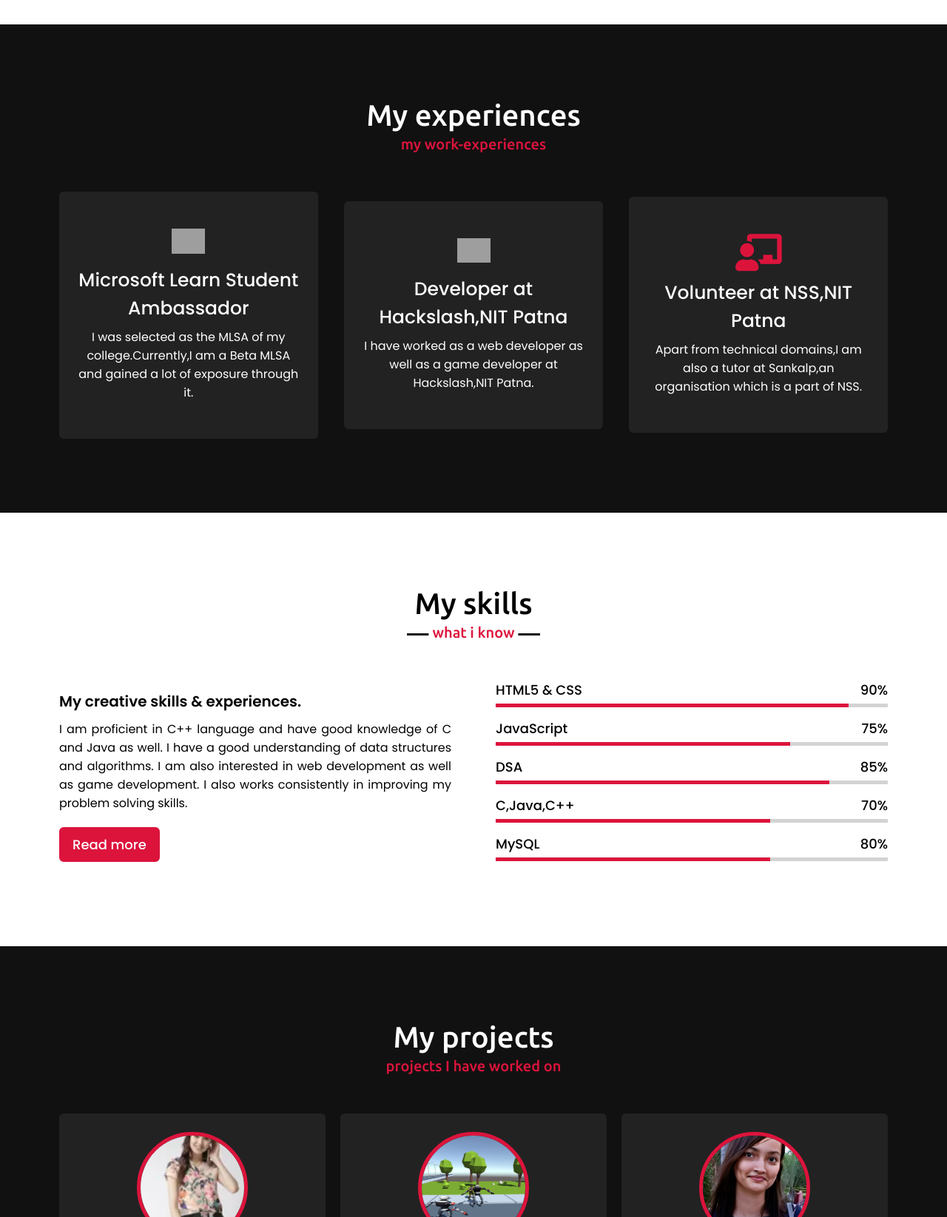
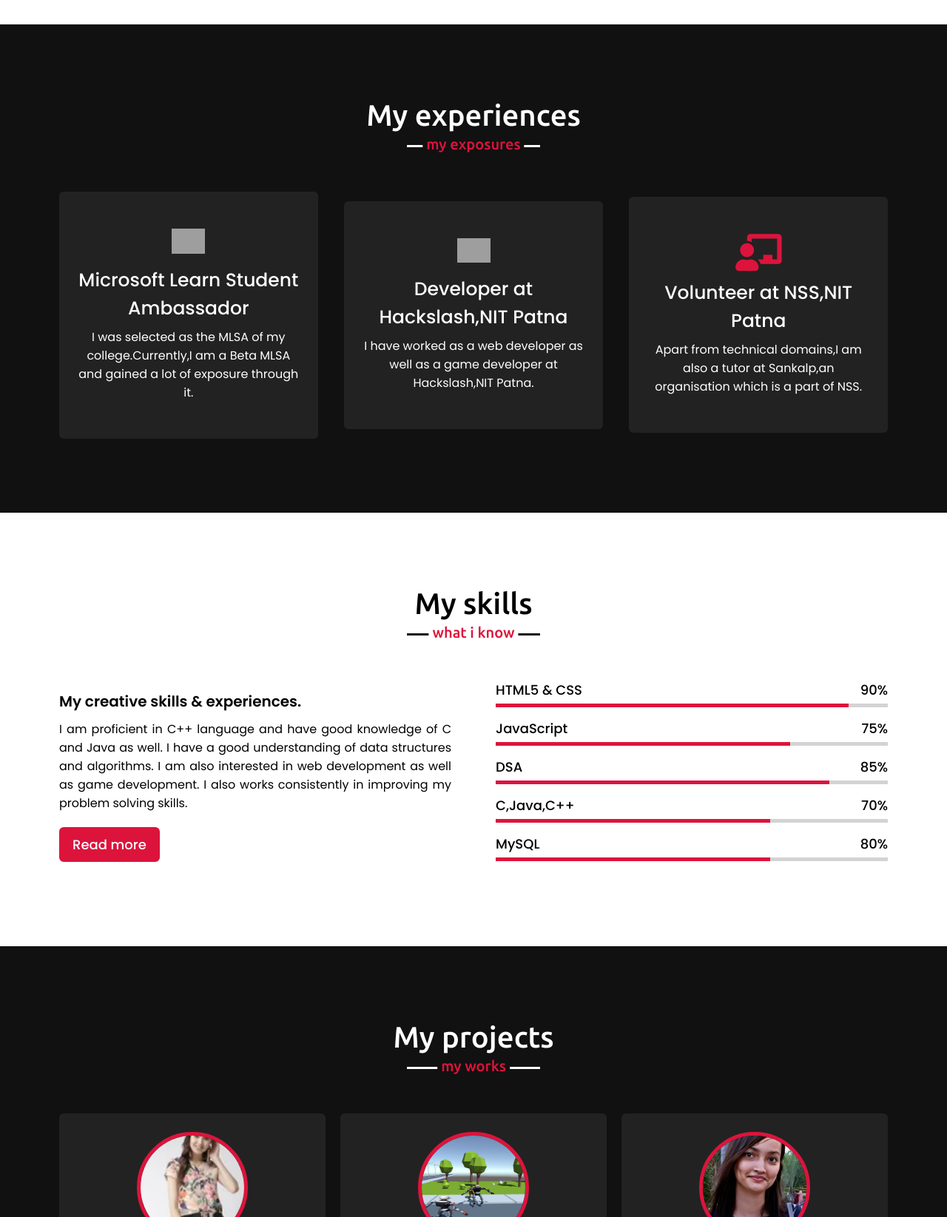
Before and after one commit to richa0218/My-portfolio-website, a plain HTML site: page index.html in a window 1280 px wide. Shown: the part 1500-3145 px from the top of the page at 74% size. Drawn offline with nearby package versions, Linux system fonts and the light colour scheme; grey boxes are pictures that could not be loaded.

Commit message:
Update style.css

```diff
--- a/style.css
+++ b/style.css
@@ -263,7 +263,7 @@ section .title::after{
     background: #111;
 }
 .experiences .title::after{
-    content: "my work-experiences";
+    content: "my exposures";
 }
 .experiences .title::before,
 .projects .title::before{
@@ -384,7 +384,7 @@ section .title::after{
 
 /* projects section styling */
 .projects .title::after{
-    content: "projects I have worked on";
+    content: "my works";
 }
 .projects .carousel .card{
     background: #222;
```
